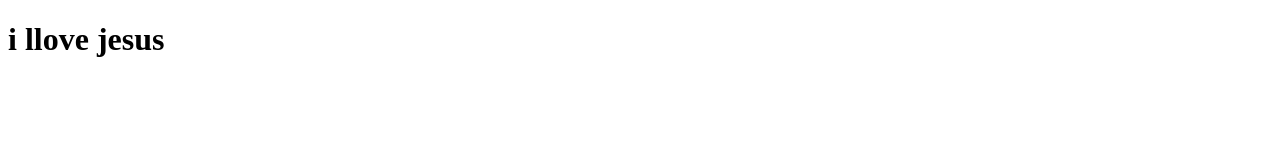
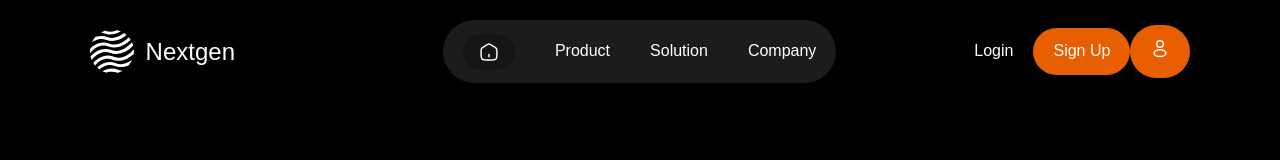
Before and after one commit to chidera-code/nextgen-financial-technology, a plain HTML site: page index.html in a window 1280 px wide. Drawn offline with Linux system fonts and the light colour scheme; a web font is replaced by a local one.

Commit message:
navigation completed

```diff
--- a/index.html
+++ b/index.html
@@ -6,11 +6,42 @@
   <meta name="viewport" content="width=device-width, initial-scale=1.0">
   <link href="https://fonts.cdnfonts.com/css/lufga" rel="stylesheet">
   <link rel="shortcut icon" href="assest/svg/Icon.svg" type="x-icon">
-  <title>Fintech</title>
+  <link rel="stylesheet" href="css/main.css">
+  <title>NEXTGEN | FINANCIAL TECHNOLOGY</title>
 </head>
 
 <body>
-  <h1>i llove jesus</h1>
+  <header class="header">
+    <nav class="navigation container">
+      <div class="navigation__logo">
+        <figure class="navigation__logo--image"><img src="assest/svg/Icon.svg" alt="NEXTGEN logo image"></figure>
+        <div class="navigation__logo--text">Nextgen</div>
+      </div>
+      <li class="navigation__nav">
+        <ul class="navigation__nav--links">
+          <li><a href="#" class="btn">
+              <div class="home"><img src="assest/svg/Home Icom.svg" alt="home icon"></div>
+            </a></li>
+          <li><a href="#" class="btn">product</a></li>
+          <li><a href="#" class="btn">solution</a></li>
+          <li><a href="#" class="btn">company</a></li>
+        </ul>
+      </li>
+
+      <div class="navigation__nav--action">
+        <li><a href="#" class="login  btn">login</a></li>
+        <li><a href="#" class="login btn accent-btn">sign up</a></li>
+        <li><a href="#" class="login btn accent-btn"><img src="assest/svg/User Rounded.svg" alt="user icon"></a></li>
+      </div>
+    </nav>
+
+
+    <main class="header__main">
+      <div class="text-box">
+        <h1 class="heading-primary"></h1>
+      </div>
+    </main>
+  </header>
 </body>
 
 </html>
--- a/sass/abstract/variables.scss
+++ b/sass/abstract/_variables.scss
@@ -2,6 +2,6 @@ $color-primary-background: #000;
 $grey: #151515;
 $grey-dark: #151515;
 $grey-light: #1C1C1C;
-$colorr-primary: #ffffff;
+$color-primary: #ffffff;
 $color-accent: #E75F00;
 $gradient: linear-gradient(to bottom, #151515, #000)
--- a/sass/base/_base.scss
+++ b/sass/base/_base.scss
@@ -11,15 +11,16 @@
 
 body {
   box-sizing: border-box;
+  background-color: $color-primary-background;
+  color: $color-primary;
 }
 
-h1 {
 
-  // display: flex;
-  // justify-content: center;
-  // align-items: center;poa
-  position: absolute;
-  top: 0;
-  left: 50%;
-  background-color: red;
+
+li {
+  list-style: none;
 }
+
+a {
+  text-decoration: none;
+}
--- a/sass/base/_typography.scss
+++ b/sass/base/_typography.scss
@@ -8,3 +8,13 @@ body {
 html {
   font-size: 62.5%;
 }
+
+.btn {
+
+  font-size: 1.6rem;
+  font-weight: 400;
+  line-height: 130%;
+  letter-spacing: 0;
+  text-transform: capitalize;
+
+}
--- a/sass/base/_utilities.scss
+++ b/sass/base/_utilities.scss
@@ -0,0 +1,3 @@
+.container {
+  padding: 0 7vw;
+}
--- a/sass/component/_btn.scss
+++ b/sass/component/_btn.scss
@@ -0,0 +1,22 @@
+.btn:link,
+.btn:visited {
+  display: inline-block;
+  color: $color-primary;
+  cursor: pointer;
+  transition: all 300ms ease;
+}
+
+.btn:hover {
+  transform: scale(1.1);
+
+}
+
+.btn:active {
+  transform: scale(.95);
+
+}
+
+.accent-btn {
+  background-color: $color-accent;
+  border-radius: 4rem;
+}
--- a/sass/layout/_header.scss
+++ b/sass/layout/_header.scss
@@ -0,0 +1,6 @@
+.header {
+  &__main {
+    background-color: $grey-dark;
+
+  }
+}
--- a/sass/layout/_navigation.scss
+++ b/sass/layout/_navigation.scss
@@ -0,0 +1,72 @@
+.navigation {
+  display: flex;
+  align-items: center;
+  justify-content: space-between;
+  padding-top: 2rem;
+
+  &__logo {
+    display: flex;
+    align-items: center;
+
+
+
+    &--image {
+      height: 4.4rem;
+      width: 4.4rem;
+
+      img {
+        width: 100%;
+      }
+
+    }
+
+    &--text {
+      font-size: 2.4rem;
+      padding-left: 1.2rem;
+    }
+  }
+
+  &__nav {
+    display: flex;
+    justify-content: center;
+    align-items: center;
+    background-color: $grey-light;
+    border-radius: 4rem;
+    margin-left: 9rem;
+
+    &--links {
+      display: inline-flex;
+      // justify-content: center;
+      align-items: center;
+
+      .home {
+        background-color: $grey-dark;
+        border-radius: 4rem;
+
+        display: flex;
+        align-items: center;
+        justify-content: center;
+        padding: .8rem 1.6rem;
+
+        img {
+          width: 2rem;
+          height: 2rem;
+        }
+      }
+
+      a {
+        padding: 1.35rem 2rem;
+      }
+    }
+
+    &--action {
+      display: inline-flex;
+      align-items: center;
+
+
+      a:not(last-child) {
+        padding: 1.35rem 2rem;
+      }
+    }
+  }
+}
--- a/sass/main.scss
+++ b/sass/main.scss
@@ -1,2 +1,11 @@
+@import "./abstract/mixins";
+@import "./abstract/variables";
+@import "./base/animations";
 @import "./base/base";
 @import "./base/typography";
+@import "./base/utilities";
+@import "./component/btn";
+@import "./layout/footer";
+@import "./layout/header";
+@import "./layout/navigation";
+@import "./pages/home";
```
Also changed, not shown: assest/svg/Home Icom.svg (added), assest/svg/logo.svg (added), css/main.css.
